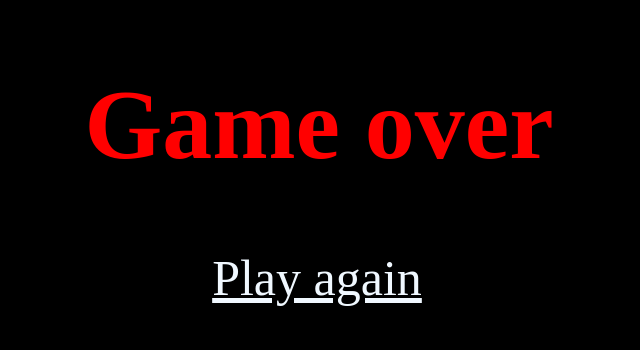
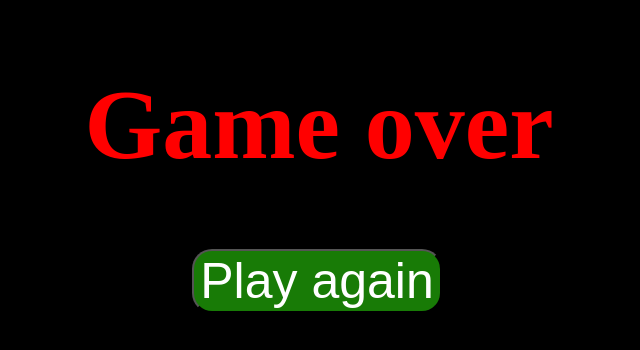
Before and after one commit to Mahmoud11111111/Project1, a plain HTML site: page gameover.html in a window 1280 px wide. Shown: the whole page, without its empty margins (321-961 px from the left). Drawn offline with Linux system fonts and the light colour scheme.

Commit message:
Edit some style

```diff
--- a/gameover.html
+++ b/gameover.html
@@ -8,12 +8,13 @@
     <title>GameOver</title>
 </head>
 
-    <body id="page-gameover" style="text-align: center; background-color: black;">
-        <h1 style="color: red ; font-size: 100px;">Game over</h1>
-        <a href="./index.html" style="color: aliceblue; font-size: 50px;">Play again</a>
-        <embed name="GameOver" src="./audio/gameover.wav" loop="false" hidden="true" autostart="true">
+<body id="page-gameover" style="text-align: center; background-color: black;">
+    <h1 style="color: red ; font-size: 100px;">Game over</h1>
+    <button style="border-radius: 20px; background-color: rgb(24, 123, 6);"><a href="./index.html"
+            style="color:white; font-size: 50px;text-decoration: none;">Play again</a></button>
+    <embed name="GameOver" src="./audio/gameover.wav" loop="false" hidden="true" autostart="true">
 
 
-    </body>
+</body>
 
 </html>
```
